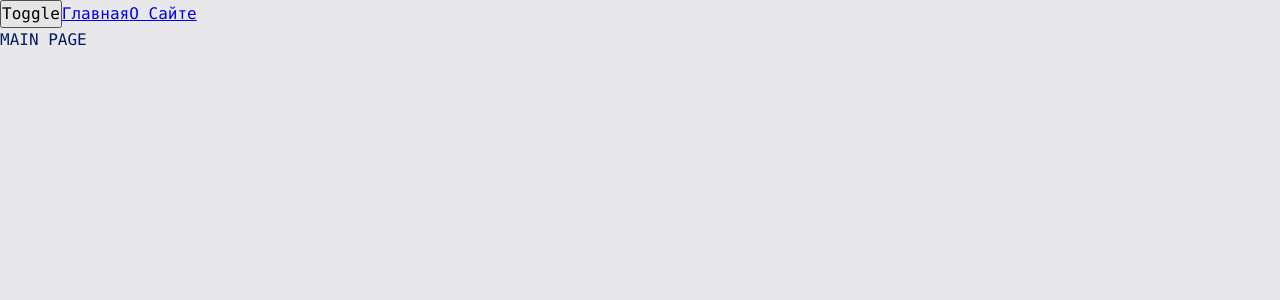
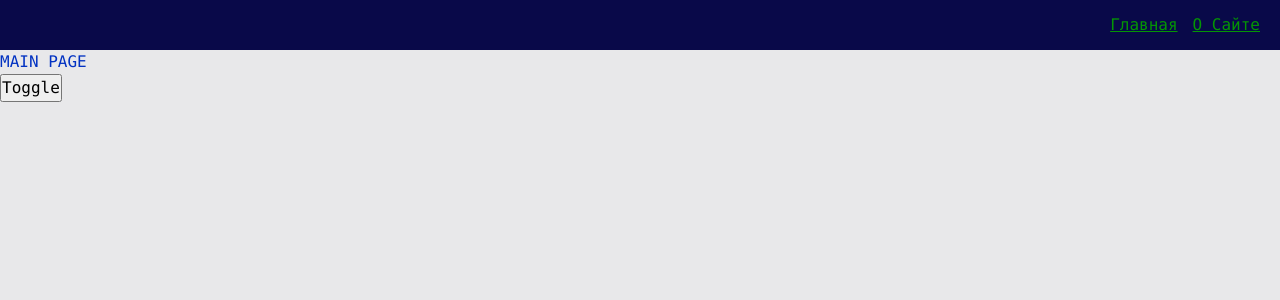
Before and after one commit to hikkama/production-project, a React app: page / in a window 1280 px wide. Shown: the top 300 px of the page. Built offline with nearby package versions, Linux system fonts and the light colour scheme.

Commit message:
add Navbar, AppLink, change theme colors

```diff
--- a/src/app/App.tsx
+++ b/src/app/App.tsx
@@ -3,6 +3,7 @@
 import { classNames } from 'shared/lib/classNames/classNames'
 import { useTheme } from 'app/providers/ThemeProvider'
 import { AppRouter } from './providers/router'
+import { Navbar } from 'widgets/Navbar'
 
 import './styles/index.scss'
 
@@ -11,10 +12,9 @@
 
   return (
     <div className={classNames('app', {}, [theme])}>
+      <Navbar />
+      <AppRouter />
       <button onClick={toggleTheme}>Toggle</button>
-      <Link to={'/'}>Главная</Link>
-      <Link to={'/about'}>О Сайте</Link>
-      <AppRouter />
     </div>
   )
 }
--- a/src/app/styles/themes/dark.scss
+++ b/src/app/styles/themes/dark.scss
@@ -1,6 +1,10 @@
 .app.dark {
   --bg-color: #090949;
+  --inverted-bg-color: #e8e8ea;
 
   --primary-color: #049604;
   --secondary-color: #04ff04;
+
+  --inverted-primary-color: #0232c2;
+  --inverted-secondary-color: #0449e0;
 }
--- a/src/app/styles/themes/light.scss
+++ b/src/app/styles/themes/light.scss
@@ -1,6 +1,10 @@
 :root {
   --bg-color: #e8e8ea;
+  --inverted-bg-color: #090949;
 
-  --primary-color: #041c65;
+  --primary-color: #0232c2;
   --secondary-color: #0449e0;
+
+  --inverted-primary-color: #049604;
+  --inverted-secondary-color: #04ff04;
 }
--- a/src/app/styles/variables/global.scss
+++ b/src/app/styles/variables/global.scss
@@ -8,4 +8,7 @@
   --font-size-l: 24px;
   --font-line-l: 32px;
   --font-l: var(--font-size-l) / var(--font-line-l) var(--font-family-main);
+
+  // Dimensions
+  --navbar-height: 50px;
 }
--- a/src/shared/lib/classNames/classNames.ts
+++ b/src/shared/lib/classNames/classNames.ts
@@ -2,12 +2,12 @@
 
 export function classNames(
   cls: string,
-  mods: Mods,
-  additional: string[]
+  mods: Mods = {},
+  additional: string[] = []
 ): string {
   return [
     cls,
-    ...additional,
+    ...additional.filter(Boolean),
     ...Object.entries(mods)
       .filter(([_, value]) => Boolean(value))
       .map(([className]) => className),
--- /dev/null
+++ b/src/shared/ui/AppLink/AppLink.module.scss
@@ -0,0 +1,10 @@
+.AppLink {
+  color: var(--primary-color);
+}
+.primary {
+  color: var(--primary-color);
+}
+
+.secondary {
+  color: var(--inverted-primary-color);
+}
--- /dev/null
+++ b/src/shared/ui/AppLink/AppLink.tsx
@@ -0,0 +1,35 @@
+import { FC } from 'react'
+import { Link, LinkProps } from 'react-router-dom'
+
+import { classNames } from 'shared/lib/classNames/classNames'
+
+import cls from './AppLink.module.scss'
+
+export enum AppLinkTheme {
+  PRIMARY = 'primary',
+  SECONDARY = 'secondary',
+}
+
+interface AppLinkProps extends LinkProps {
+  className?: string
+  theme?: AppLinkTheme
+}
+
+export const AppLink: FC<AppLinkProps> = (props) => {
+  const {
+    to,
+    className,
+    children,
+    theme = AppLinkTheme.PRIMARY,
+    ...otherProps
+  } = props
+  return (
+    <Link
+      to={to}
+      className={classNames(cls.AppLink, {}, [className, cls[theme]])}
+      {...otherProps}
+    >
+      {children}
+    </Link>
+  )
+}
--- /dev/null
+++ b/src/widgets/Navbar/index.ts
@@ -0,0 +1,3 @@
+import { Navbar } from './ui/Navbar'
+
+export { Navbar }
--- /dev/null
+++ b/src/widgets/Navbar/ui/Navbar.module.scss
@@ -0,0 +1,18 @@
+.Navbar {
+  width: 100%;
+  height: var(--navbar-height);
+  padding: 20px;
+
+  background: var(--inverted-bg-color);
+
+  display: flex;
+  align-items: center;
+}
+
+.links {
+  margin-left: auto;
+}
+
+.mainLink {
+  margin-right: 15px;
+}
--- /dev/null
+++ b/src/widgets/Navbar/ui/Navbar.tsx
@@ -0,0 +1,27 @@
+import { classNames } from 'shared/lib/classNames/classNames'
+import { AppLink, AppLinkTheme } from 'shared/ui/AppLink/AppLink'
+
+import cls from './Navbar.module.scss'
+
+interface NavbarProps {
+  className?: string
+}
+
+export const Navbar = ({ className }: NavbarProps) => {
+  return (
+    <div className={classNames(cls.Navbar, {}, [className])}>
+      <div className={cls.links}>
+        <AppLink
+          theme={AppLinkTheme.SECONDARY}
+          to={'/'}
+          className={cls.mainLink}
+        >
+          Главная
+        </AppLink>
+        <AppLink theme={AppLinkTheme.SECONDARY} to={'/about'}>
+          О Сайте
+        </AppLink>
+      </div>
+    </div>
+  )
+}
```
Also changed, not shown: 1 other file (tests, documents, lock files or other folders).
